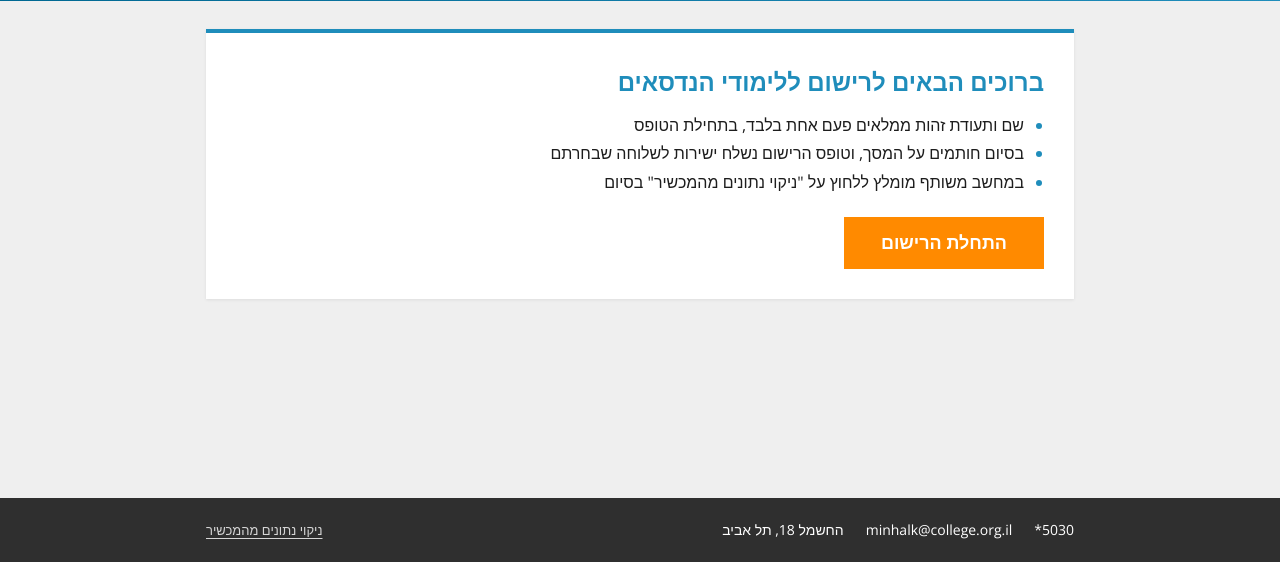
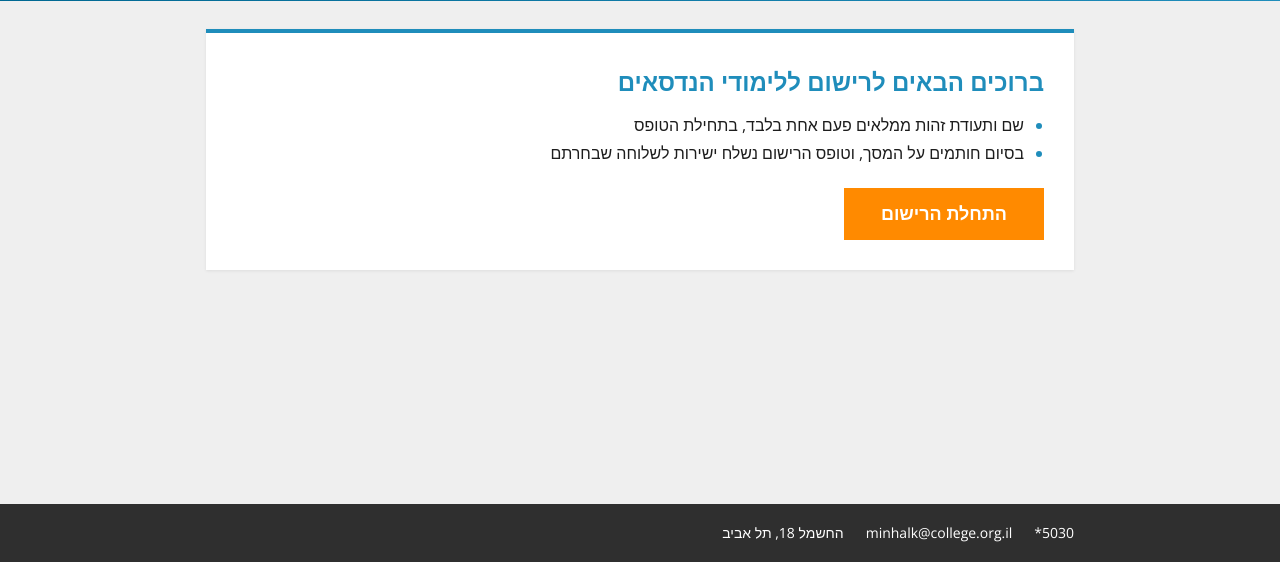
Before and after one commit to dev-finext/college-registration-form, a Laravel app: page /docs/index.html in a window 1280 px wide. Shown: the part 238-800 px from the top of the page. Run offline with Laravel 12, Linux system fonts and the light colour scheme.

Commit message:
Remove the clear-data button and the "שומר…" status text
- Drop the footer "ניקוי נתונים מהמכשיר" button, its confirm-and-clear
  handler, the intro bullet mentioning it, and the dead CSS
- scheduleSave() no longer shows "שומר…" while debouncing, matching
  the earlier removal of "נשמר במכשיר ✓" — autosave itself is unchanged,
  the status span now only speaks up on an actual write failure
- Demo re-exported

Co-Authored-By: Claude Sonnet 5 <noreply@anthropic.com>

```diff
--- a/docs/assets/css/app.css
+++ b/docs/assets/css/app.css
@@ -289,8 +289,6 @@ input:focus, select:focus { outline: none; border-color: var(--brand); box-shado
 .footer-contact { display: flex; flex-wrap: wrap; gap: 6px 22px; }
 .site-footer a { color: #fff; text-decoration: none; }
 .site-footer a:hover { color: var(--brand-light); }
-.site-footer .footer-clear { color: #d6d6d6; font-size: 13px; }
-.site-footer .footer-clear:hover { color: #fff; }
 
 /* תצוגת מסמך PDF (דמו) */
 .doc-overlay { position: fixed; inset: 0; z-index: 40; background: #5f6368; overflow-y: auto; padding: 0 16px 32px; }
--- a/docs/assets/js/app.js
+++ b/docs/assets/js/app.js
@@ -120,7 +120,7 @@
   function clearStorage() { try { localStorage.removeItem(STORAGE_KEY); } catch (e) { /* ignore */ } }
 
   let saveTimer, statusTimer;
-  const scheduleSave = () => { clearTimeout(saveTimer); setSaveStatus('שומר…'); saveTimer = setTimeout(save, 400); };
+  const scheduleSave = () => { clearTimeout(saveTimer); saveTimer = setTimeout(save, 400); };
   function setSaveStatus(text) {
     const el = $('#saveStatus');
     el.textContent = text;
@@ -507,14 +507,6 @@
     $('#restartBtn').addEventListener('click', () => { resetAll(); startWizard(0); });
     $('#newFormBtn').addEventListener('click', () => { resetAll(); startWizard(0); });
 
-    $('#clearDataBtn').addEventListener('click', () => {
-      if (!confirm('למחוק את כל הנתונים שנשמרו במכשיר זה?')) return;
-      resetAll();
-      $('#wizard').hidden = true; $('#doneScreen').hidden = true;
-      $('#introScreen').hidden = false; $('#resumeBox').hidden = true; $('#startActions').hidden = false;
-      toast('הנתונים נמחקו מהמכשיר');
-    });
-
     $('#nextBtn').addEventListener('click', () => {
       if (!validateStep(state.step)) return;
       showStep(state.step + 1);
--- a/docs/index.html
+++ b/docs/index.html
@@ -8,7 +8,7 @@
   <link rel="preconnect" href="https://fonts.googleapis.com">
   <link rel="preconnect" href="https://fonts.gstatic.com" crossorigin>
   <link href="https://fonts.googleapis.com/css2?family=Open+Sans:wght@400;600;700;800&display=swap" rel="stylesheet">
-  <link rel="stylesheet" href="assets/css/app.css?v=1794989917">
+  <link rel="stylesheet" href="assets/css/app.css?v=1794990795">
 </head>
 <body>
 
@@ -43,7 +43,6 @@
     <ul class="intro-list">
       <li>שם ותעודת זהות ממלאים פעם אחת בלבד, בתחילת הטופס</li>
       <li>בסיום חותמים על המסך, וטופס הרישום נשלח ישירות לשלוחה שבחרתם</li>
-      <li>במחשב משותף מומלץ ללחוץ על "ניקוי נתונים מהמכשיר" בסיום</li>
     </ul>
     <div class="resume-box" id="resumeBox" hidden>
       <div>
@@ -407,13 +406,12 @@
       <a href="mailto:minhalk@college.org.il">minhalk@college.org.il</a>
       <span>החשמל 18, תל אביב</span>
     </div>
-    <button type="button" class="link-btn footer-clear" id="clearDataBtn" title="מחיקת הנתונים השמורים במכשיר זה">ניקוי נתונים מהמכשיר</button>
   </div>
 </footer>
 
 <div class="toast" id="toast" role="status" hidden></div>
 
 <script>window.APP_CONFIG = {"collegeName":"המכללה למינהל — בית הספר להנדסאים","formTitle":"טופס רישום להנדסאים","storageTtlDays":365,"demoMode":true,"submitUrl":null,"tokenUrl":null,"lockedBranch":null,"branches":[{"id":"haifa","name":"חיפה"},{"id":"petah-tikva","name":"פתח תקווה"},{"id":"rishon","name":"ראשון לציון"},{"id":"ashdod","name":"אשדוד"},{"id":"jerusalem","name":"ירושלים"},{"id":"eilat","name":"אילת"}],"csrfToken":null};</script>
-<script src="assets/js/app.js?v=1794989978"></script>
+<script src="assets/js/app.js?v=1794990834"></script>
 </body>
 </html>
--- a/resources/views/registration/form.blade.php
+++ b/resources/views/registration/form.blade.php
@@ -37,7 +37,6 @@
     <ul class="intro-list">
       <li>שם ותעודת זהות ממלאים פעם אחת בלבד, בתחילת הטופס</li>
       <li>בסיום חותמים על המסך, וטופס הרישום נשלח ישירות לשלוחה שבחרתם</li>
-      <li>במחשב משותף מומלץ ללחוץ על "ניקוי נתונים מהמכשיר" בסיום</li>
     </ul>
     <div class="resume-box" id="resumeBox" hidden>
       <div>
@@ -104,7 +103,6 @@
       <a href="mailto:{{ $cfg['brand']['email'] }}">{{ $cfg['brand']['email'] }}</a>
       <span>{{ $cfg['brand']['address'] }}</span>
     </div>
-    <button type="button" class="link-btn footer-clear" id="clearDataBtn" title="מחיקת הנתונים השמורים במכשיר זה">ניקוי נתונים מהמכשיר</button>
   </div>
 </footer>
 
```
Also changed, not shown: public/assets/css/app.css, public/assets/js/app.js.
